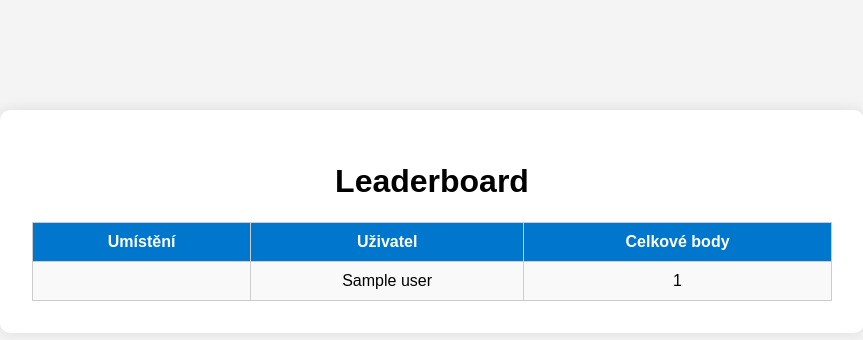
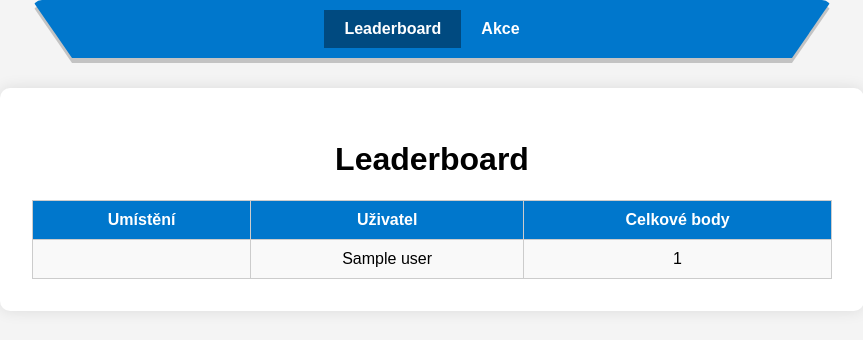
Before and after one commit to michaeltravnicek/GameOfLive, a Python web app: template djangotutorial/leaderboard/templates/index.html in a window 1280 px wide. Shown: the top 340 px of the page, without its empty margins (208-1071 px from the left). Run offline with Jinja, Linux system fonts and the light colour scheme; the template is opened without the code that fills it: most values are stand-ins (such as "Sample title", 1, 10 or a date in 2020).

Commit message:
adding menu

```diff
--- a/djangotutorial/haha.txt
+++ /dev/null
@@ -1 +0,0 @@
-running
--- a/djangotutorial/leaderboard/apps.py
+++ b/djangotutorial/leaderboard/apps.py
@@ -1,5 +1,5 @@
 from django.apps import AppConfig
-from background_task.models import Task
+
 
 class LeaderboardConfig(AppConfig):
     default_auto_field = 'django.db.models.BigAutoField'
@@ -7,5 +7,6 @@ class LeaderboardConfig(AppConfig):
 
     def ready(self):
         from .tasks import run_google_sheet_sync
+        from background_task.models import Task
         if not Task.objects.filter(task_name="leaderboard.tasks.run_google_sheet_sync").exists():
             run_google_sheet_sync(repeat=60)
--- a/djangotutorial/leaderboard/templates/index.html
+++ b/djangotutorial/leaderboard/templates/index.html
@@ -3,46 +3,24 @@
 <head>
     <meta charset="UTF-8">
     <title>My Table Page</title>
-    <style>
-        body {
-          font-family: Arial, sans-serif;
-          background: #f4f4f4;
-          padding: 2rem;
-        }
-        .container {
-          position: relative;
-          top: 70px;
-          max-width: 800px;
-          margin: auto;
-          background: white;
-          padding: 2rem;
-          border-radius: 10px;
-          box-shadow: 0 0 15px rgba(0, 0, 0, 0.1);
-        }
-        table {
-          width: 100%;
-          border-collapse: collapse;
-          margin-top: 20px;
-        }
-        th, td {
-          border: 1px solid #ccc;
-          padding: 10px;
-          text-align: center;
-        }
-        th {
-          background: #0077cc;
-          color: white;
-        }
-        tr:nth-child(even) {
-          background: #f9f9f9;
-        }
-        h1 {
-          text-align: center;
-        }
-    </style>
+    <link rel="stylesheet" href="style.css">
+</head>
 </head>
 <body>
-    <div class="container">
+
+<!-- LICHOBĚŽNÍK MENU -->
+<div class="menu-container">
+    <div class="menu-wrapper">
+        <div class="menu-shadow"></div>
+        <div class="menu">
+            <div class="menu-item active" onclick="showSection('leaderboard', event)">Leaderboard</div>
+            <div class="menu-item" onclick="showSection('actions', event)">Akce</div>
+        </div>
+    </div>
+</div>
+
+<!-- LEADERBOARD SECTION -->
+<div class="container" id="leaderboard">
     <h1>Leaderboard</h1>
     <table>
         <tr>
@@ -59,5 +37,14 @@
         {% endfor %}
     </table>
 </div>
+
+<!-- ACTIONS SECTION -->
+<div class="container hidden" id="actions">
+    <h1>Akce</h1>
+    <p>Zde bude obsah pro Akce. Můžeš sem vložit seznam nebo jiný obsah.</p>
+</div>
+
+<script src="script.js"> </script>
+
 </body>
 </html>
--- /dev/null
+++ b/djangotutorial/leaderboard/templates/script.js
@@ -0,0 +1,11 @@
+function showSection(sectionId, event) {
+    document.querySelectorAll('.container').forEach(function(section) {
+        section.classList.add('hidden');
+    });
+    document.getElementById(sectionId).classList.remove('hidden');
+
+    document.querySelectorAll('.menu-item').forEach(function(item) {
+        item.classList.remove('active');
+    });
+    event.target.classList.add('active');
+}
--- /dev/null
+++ b/djangotutorial/leaderboard/templates/style.css
@@ -0,0 +1,97 @@
+body {
+        font-family: Arial, sans-serif;
+        background: #f4f4f4;
+        padding: 0;
+        margin: 0;
+    }
+
+    .menu-container {
+        max-width: 800px;
+        margin: 0 auto;
+        position: relative;
+    }
+
+    /* Wrapper pro lichoběžník + stín */
+    .menu-wrapper {
+        position: relative;
+    }
+
+    /* Stín lichoběžníku */
+    .menu-shadow {
+        position: absolute;
+        top: 5px; /* posun stínu */
+        left: 0;
+        width: 100%;
+        height: 100%;
+        background: rgba(0,0,0,0.2);
+        clip-path: polygon(0 0, 100% 0, 95% 100%, 5% 100%);
+        border-radius: 10px;
+        z-index: 0;
+    }
+
+    /* Menu samotné */
+    .menu {
+        position: relative;
+        background: #0077cc;
+        color: white;
+        display: flex;
+        justify-content: center;
+        padding: 10px 0;
+        clip-path: polygon(0 0, 100% 0, 95% 100%, 5% 100%);
+        border-radius: 10px;
+        z-index: 1;
+    }
+
+    .menu-item {
+        padding: 10px 20px;
+        cursor: pointer;
+        font-weight: bold;
+        transition: background 0.3s ease;
+    }
+
+    .menu-item:hover {
+        background: #005fa3;
+    }
+
+    .menu-item.active {
+        background: #004a80;
+    }
+
+    .container {
+        position: relative;
+        max-width: 800px;
+        margin: 30px auto 0 auto;
+        background: white;
+        padding: 2rem;
+        border-radius: 10px;
+        box-shadow: 0 0 15px rgba(0, 0, 0, 0.1);
+    }
+
+    table {
+        width: 100%;
+        border-collapse: collapse;
+        margin-top: 20px;
+    }
+
+    th, td {
+        border: 1px solid #ccc;
+        padding: 10px;
+        text-align: center;
+    }
+
+    th {
+        background: #0077cc;
+        color: white;
+    }
+
+    tr:nth-child(even) {
+        background: #f9f9f9;
+    }
+
+    h1 {
+        text-align: center;
+    }
+
+    .hidden {
+        display: none;
+    }
--- a/docker-compose.yaml
+++ b/docker-compose.yaml
@@ -6,7 +6,7 @@ services:
     volumes:
       - ~/apps/postgres:/var/lib/postgresql/data
     environment:
-      - POSTGRES_PASSWORD=S3cret
+      - POSTGRES_PASSWORD=1
       - POSTGRES_USER=citizix_user
       - POSTGRES_DB=citizix_db
   admin:
```
Also changed, not shown: djangotutorial/mysite/settings.py (+11 -3 lines), djangotutorial/requirements.txt (added, +362 -0 lines), requirements.txt (+5 -2 lines), README.md, 1 other file.
